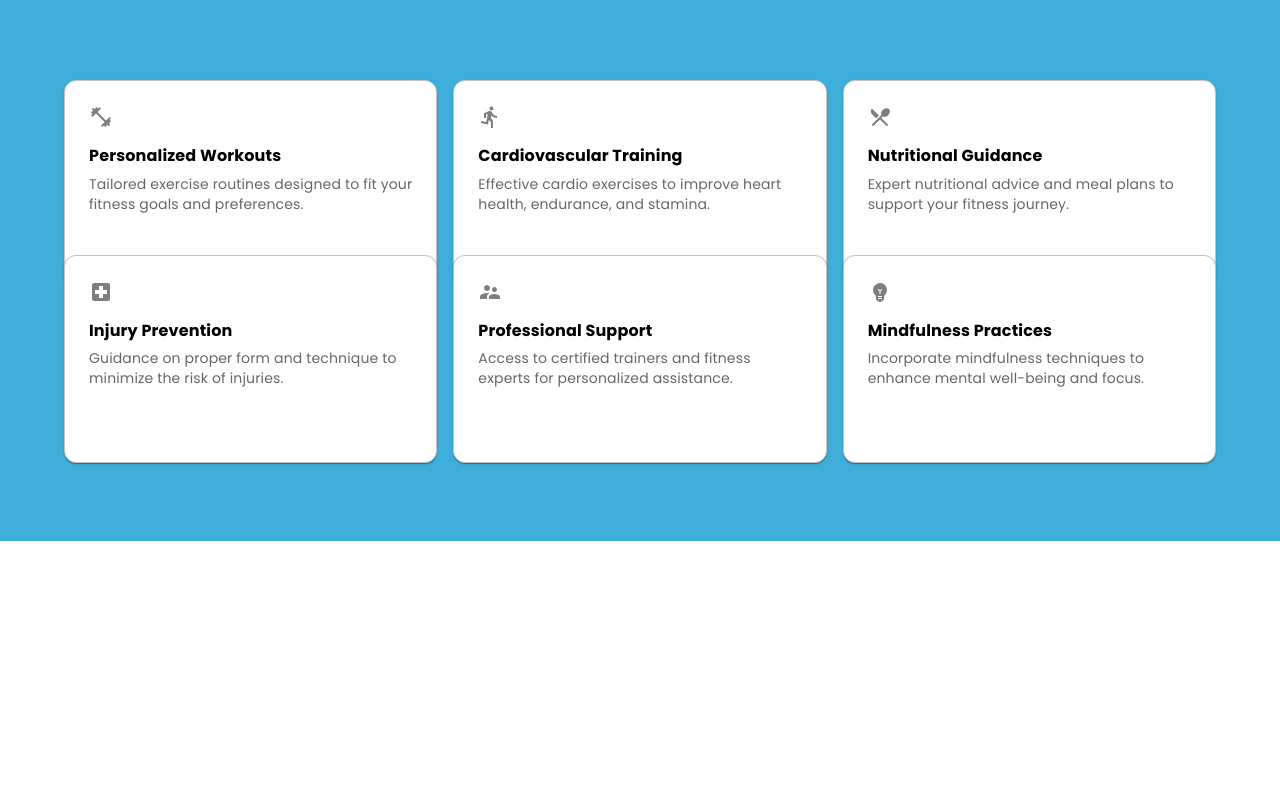
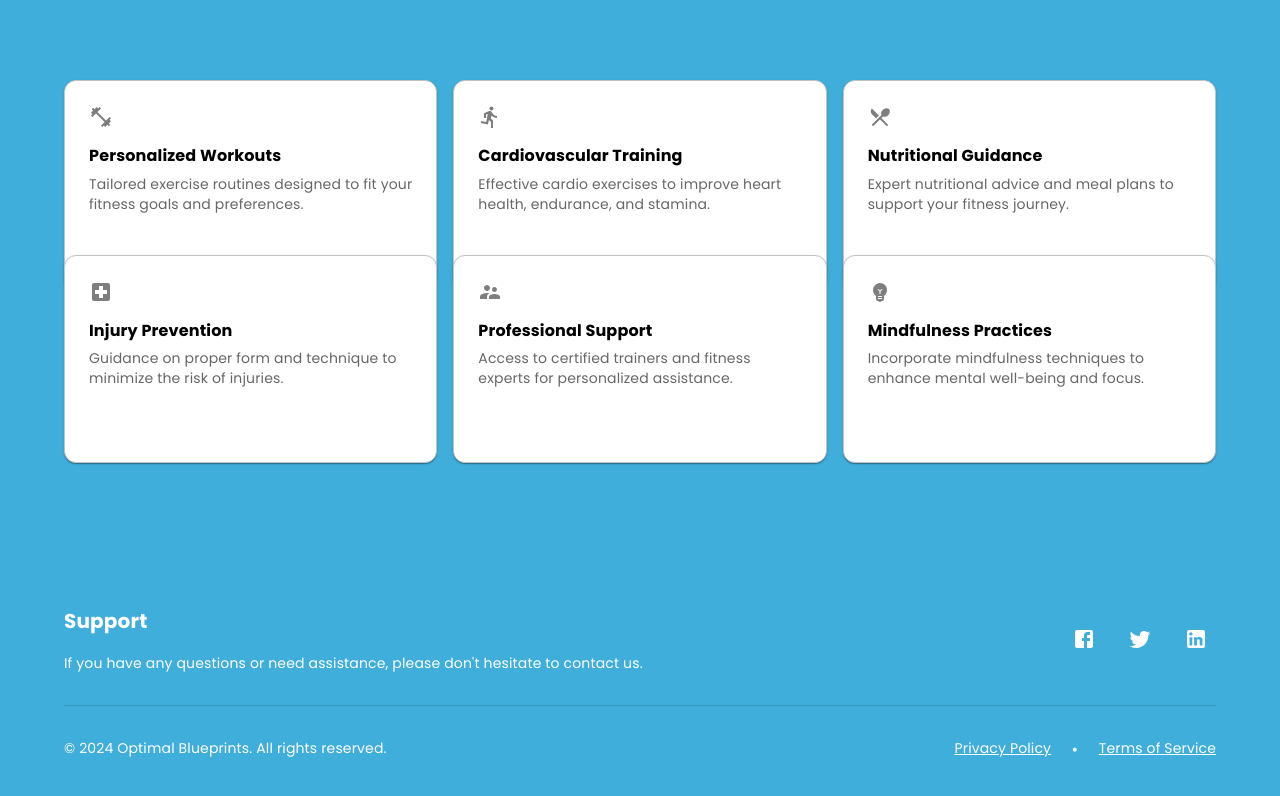
Before and after one commit to HakeemAlavi/OptimalBlueprints, a React (Create React App) app: page / in a window 1280 px wide. Shown: the part 1331-2127 px from the top of the page. Before the commit the page ends 1872 px from the top, so only its background shows below. Built offline with nearby package versions, Linux system fonts and the light colour scheme; a web font is replaced by a local one.

Commit message:
feat: add Footer

```diff
--- a/src/App.tsx
+++ b/src/App.tsx
@@ -4,6 +4,7 @@ import AppBarComponent from './components/AppBar';
 import HeroSection from './components/HeroSection';
 import Testimonials from './components/Testimonials';
 import Features from './components/Features';
+import Footer from './components/Footer';
 
 const App: React.FC = () => {
   return (
@@ -12,6 +13,7 @@ const App: React.FC = () => {
       <HeroSection />
       <Testimonials />
       <Features />
+      <Footer />
       {/* Add other components here */}
     </div>
   );
--- /dev/null
+++ b/src/components/Footer.tsx
@@ -0,0 +1,94 @@
+import * as React from 'react';
+import IconButton from '@mui/material/IconButton';
+import Box from '@mui/material/Box';
+import Container from '@mui/material/Container';
+import Link from '@mui/material/Link';
+import Stack from '@mui/material/Stack';
+import Typography from '@mui/material/Typography';
+
+import FacebookIcon from '@mui/icons-material/Facebook';
+import LinkedInIcon from '@mui/icons-material/LinkedIn';
+import TwitterIcon from '@mui/icons-material/Twitter';
+
+const Footer: React.FC = () => {
+  return (
+    <Box
+      sx={{
+        backgroundColor: '#3faedb',
+        color: 'white',
+        py: 8,
+        px: 4,
+        fontFamily: 'Poppins, sans-serif', // Set overall font family to Poppins
+      }}
+    >
+      <Container maxWidth="lg">
+        <Stack
+          direction={{ xs: 'column', md: 'row' }}
+          justifyContent="space-between"
+          alignItems="center"
+          spacing={4}
+        >
+          <Box>
+            <Typography variant="h6" fontWeight="bold" mb={2} fontFamily="Poppins, sans-serif"> {/* Set font family to Poppins */}
+              Support
+            </Typography>
+            <Typography variant="body2" color="inherit" fontFamily="Poppins, sans-serif"> {/* Set font family to Poppins */}
+              If you have any questions or need assistance, please don't hesitate to contact us.
+            </Typography>
+          </Box>
+          <Stack direction="row" spacing={2} alignItems="flex-start">
+            <IconButton
+              color="inherit"
+              href="https://www.facebook.com/"
+              aria-label="Facebook"
+            >
+              <FacebookIcon />
+            </IconButton>
+            <IconButton
+              color="inherit"
+              href="https://twitter.com/"
+              aria-label="Twitter"
+            >
+              <TwitterIcon />
+            </IconButton>
+            <IconButton
+              color="inherit"
+              href="https://www.linkedin.com/"
+              aria-label="LinkedIn"
+            >
+              <LinkedInIcon />
+            </IconButton>
+          </Stack>
+        </Stack>
+        <Box
+          sx={{
+            borderTop: '1px solid',
+            borderColor: 'divider',
+            mt: 4,
+            pt: 4,
+            display: 'flex',
+            justifyContent: 'space-between',
+            fontFamily: 'Poppins, sans-serif', // Set overall font family to Poppins
+          }}
+        >
+          <Typography variant="body2" color="inherit" fontFamily="Poppins, sans-serif"> {/* Set font family to Poppins */}
+            © {new Date().getFullYear()} Optimal Blueprints. All rights reserved.
+          </Typography>
+          <Stack direction="row" spacing={2}>
+            <Link variant="body2" color="inherit" href="#" fontFamily="Poppins, sans-serif"> {/* Set font family to Poppins */}
+              Privacy Policy
+            </Link>
+            <Typography display="inline" color="inherit" fontFamily="Poppins, sans-serif"> {/* Set font family to Poppins */}
+              &nbsp;•&nbsp;
+            </Typography>
+            <Link variant="body2" color="inherit" href="#" fontFamily="Poppins, sans-serif"> {/* Set font family to Poppins */}
+              Terms of Service
+            </Link>
+          </Stack>
+        </Box>
+      </Container>
+    </Box>
+  );
+};
+
+export default Footer;
```
